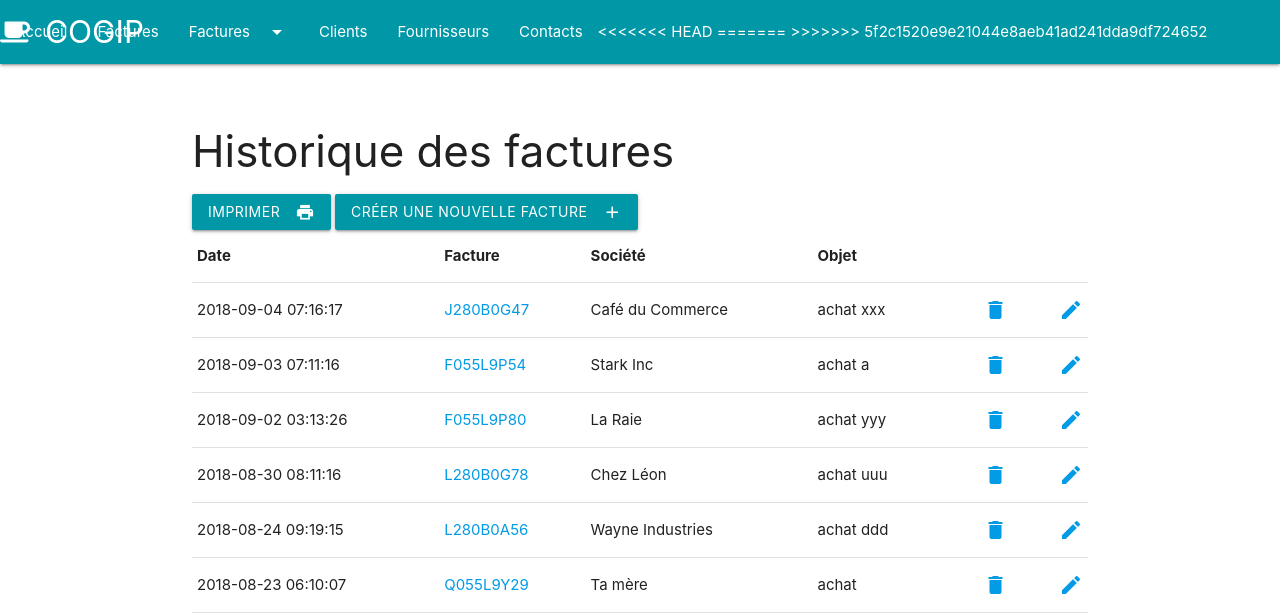
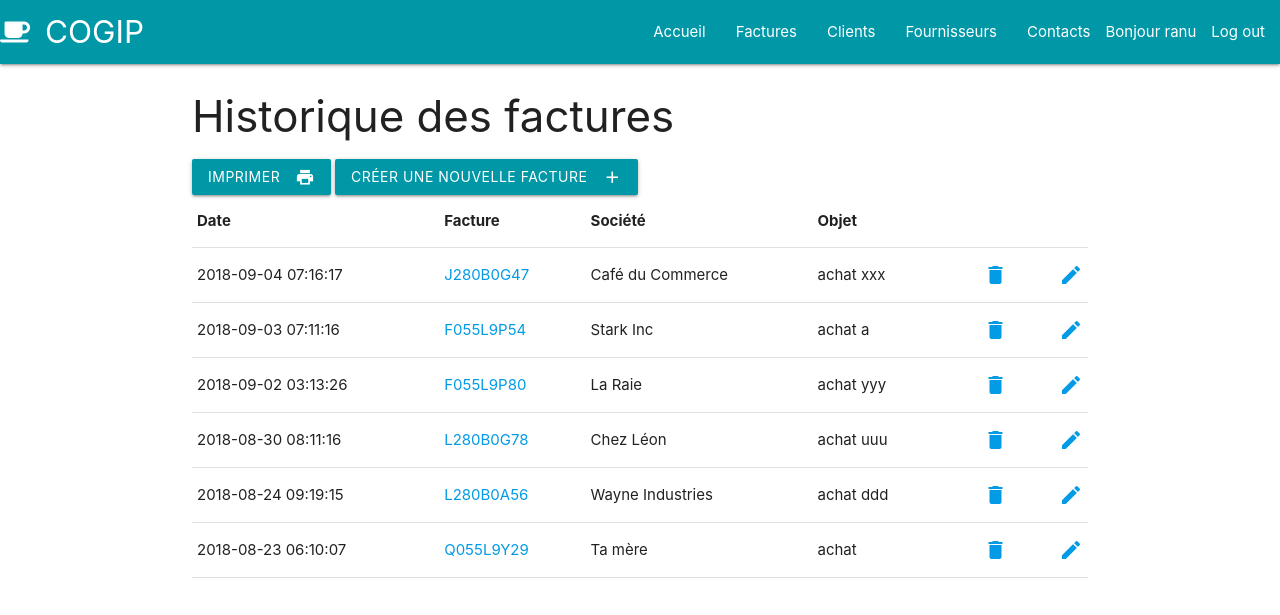
Before and after one commit to baptistefkt/my-first-relational-database-app, a PHP site: page /Controller/facturesController.php in a window 1280 px wide. Shown: the top 615 px of the page. Run offline with PHP 8.4, Linux system fonts and the light colour scheme; a user stored in the database is signed in; data comes from the database, SQL or seed files in the repository; some libraries are stand-ins or nearby versions.

Commit message:
merge conflict

```diff
--- a/Vue/header.php
+++ b/Vue/header.php
@@ -25,12 +25,7 @@ $user=$_SESSION['login'];
          <a href="#" data-target="mobile-demo" class="sidenav-trigger"><i class="material-icons">menu</i></a>
          <ul id="nav-mobile" class="right hide-on-med-and-down">
            <li><a href="../Controller/accueilController.php">Accueil</a></li>
-<<<<<<< HEAD
            <li><a href="../Controller/facturesController.php" >Factures</a></li>
-=======
-           <!-- Dropdown Trigger -->
-           <li><a class="dropdown-trigger" href="#!" data-target="dropdown1">Factures<i class="material-icons right">arrow_drop_down</i></a></li>
->>>>>>> 5f2c1520e9e21044e8aeb41ad241dda9df724652
            <li><a href="../Controller/societeController.php?type=Client">Clients</a></li>
            <li><a href="../Controller/societeController.php?type=Fournisseur">Fournisseurs</a></li>
            <li><a href="../Controller/contactController.php">Contacts</a></li>
@@ -41,18 +36,10 @@ $user=$_SESSION['login'];
     </nav>
     <ul class="sidenav" id="mobile-demo">
       <li><a href="../Controller/accueilController.php">Accueil</a></li>
-<<<<<<< HEAD
       <li><a href="../Controller/facturesController.php">Factures</a></li>
       <li><a href="../Controller/societeController.php?type=Client">Clients</a></li>
       <li><a href="../Controller/societeController.php?type=Fournisseur">Fournisseurs</a></li>
       <li><a href="../Vue/contactVue.php">Contacts</a></li>
       <li><a href="../Controller/logoutController.php">Log out</a></li>
-=======
-      <li><a href="#">Factures</a></li>
-      <li><a href="../Controller/societeController.php?type=Client">Clients</a></li>
-      <li><a href="../Controller/societeController.php?type=Fournisseur">Fournisseurs</a></li>
-      <li><a href="../Controller/contactController.php">Contacts</a></li>
-      <li><a href="#">Log in</a></li>
->>>>>>> 5f2c1520e9e21044e8aeb41ad241dda9df724652
     </ul>
     <!-- Fin navbar -->
--- a/index.php
+++ b/index.php
@@ -1,5 +1,3 @@
 <?php
 header('location:Controller/loginController.php');
-
-
 ?>
```
